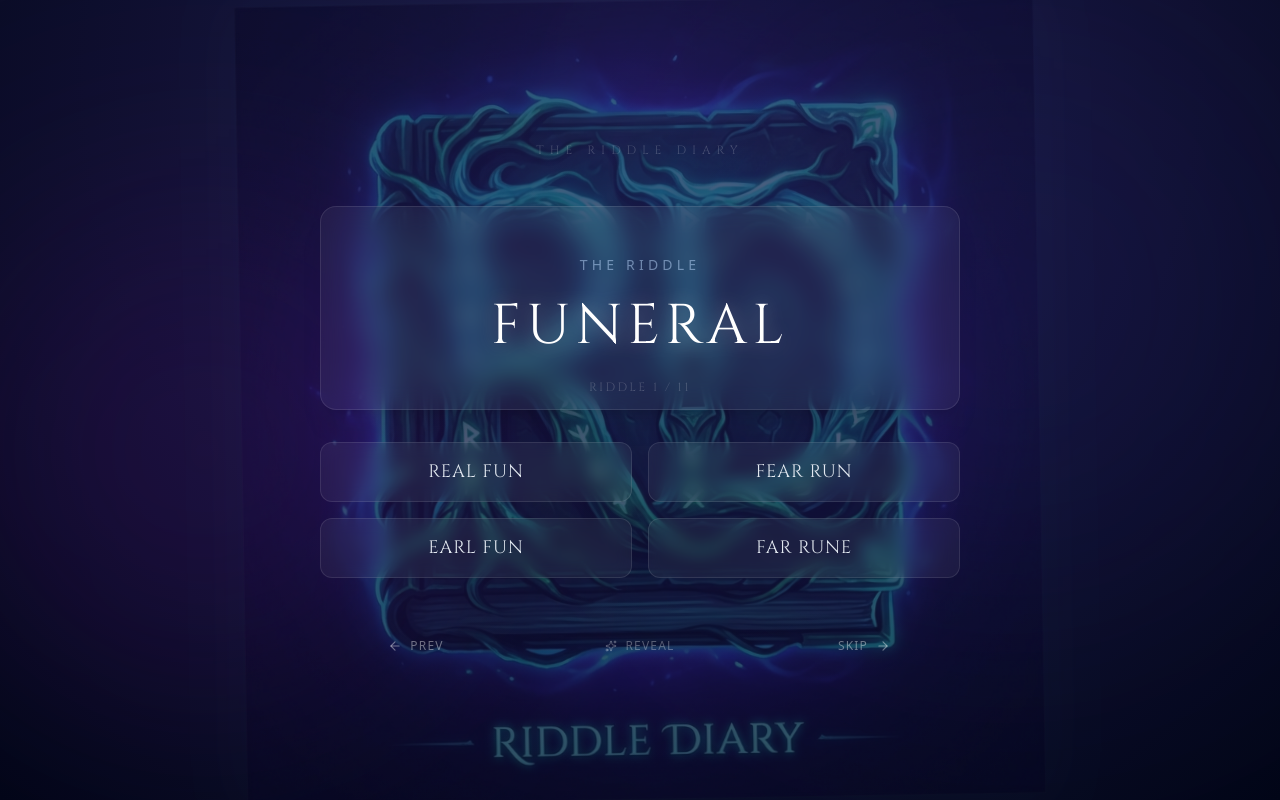
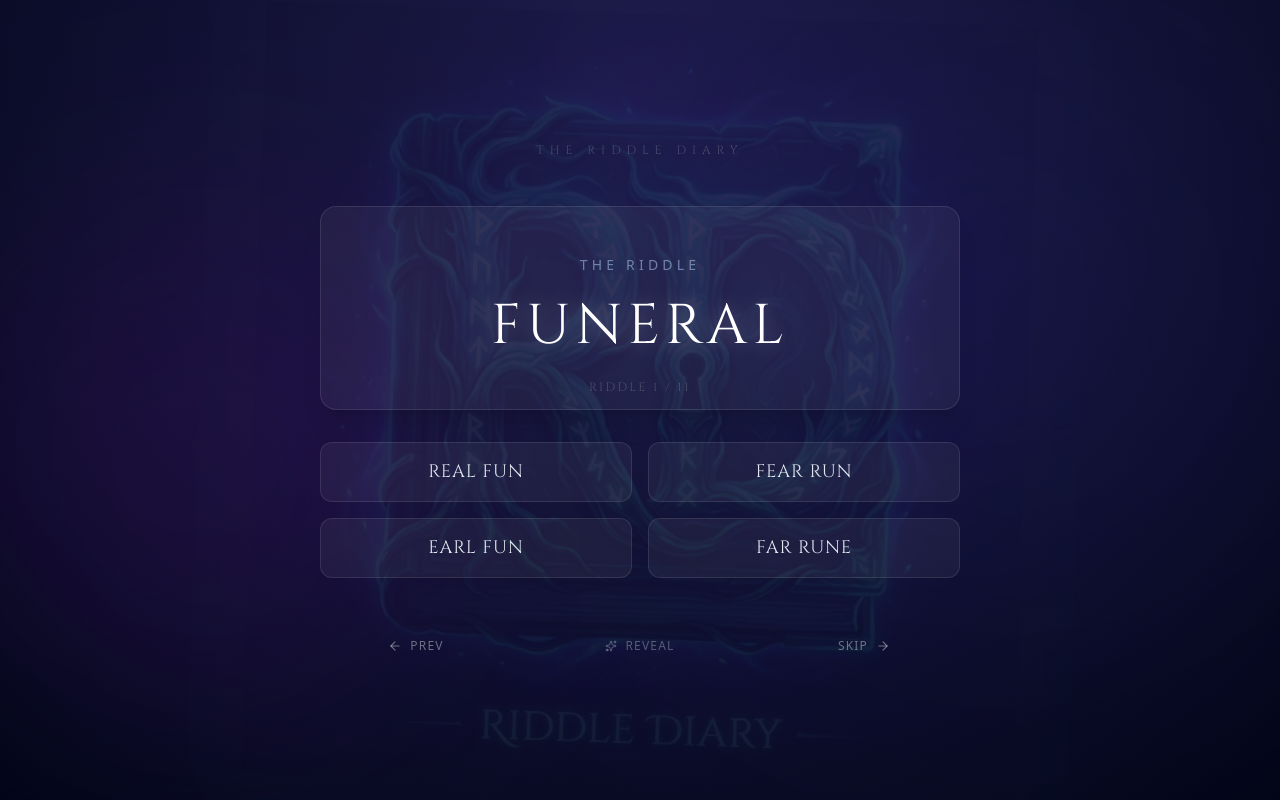
Before and after one commit to smaxiso/real-fun, a React (Vite) app: page / in a window 1280 px wide. Built offline with nearby package versions, Linux system fonts and the light colour scheme.

Commit message:
Add cinematic intro sequence and refine background opacity

```diff
--- a/src/App.tsx
+++ b/src/App.tsx
@@ -1,11 +1,20 @@
-import { useState } from 'react';
+import { useState, useEffect } from 'react';
 import { riddles } from './data/riddles';
 import { Quiz } from './components/Quiz';
-import { motion } from 'framer-motion';
+import { motion, AnimatePresence, type Variants } from 'framer-motion';
 
 function App() {
   const [currentRiddleIndex, setCurrentRiddleIndex] = useState(0);
   const [isRiddleSolved, setIsRiddleSolved] = useState(false);
+  const [isIntro, setIsIntro] = useState(true);
+
+  useEffect(() => {
+    // Cinematic intro timer
+    const timer = setTimeout(() => {
+      setIsIntro(false);
+    }, 2500);
+    return () => clearTimeout(timer);
+  }, []);
 
   const handleNext = () => {
     setIsRiddleSolved(false);
@@ -21,11 +30,33 @@ function App() {
     setIsRiddleSolved(true);
   };
 
+  // Logo Animation Variants
+  const logoVariants: Variants = {
+    intro: {
+      opacity: 1,
+      scale: 1,
+      filter: "drop-shadow(0 0 50px rgba(34,211,238,0.6))",
+      transition: { duration: 1.5, ease: "easeInOut" }
+    },
+    watermark: {
+      opacity: [0.01, 0.1, 0.01],
+      scale: [0.9, 1, 0.9],
+      rotate: [0, 2, -2, 0],
+      filter: "drop-shadow(0 0 30px rgba(34,211,238,0.1))",
+      transition: {
+        opacity: { duration: 10, repeat: Infinity, ease: "easeInOut" },
+        scale: { duration: 10, repeat: Infinity, ease: "easeInOut" },
+        rotate: { duration: 10, repeat: Infinity, ease: "easeInOut" },
+        filter: { duration: 0.5 } // quick transition for filter
+      }
+    }
+  };
+
   return (
-    <div className="relative min-h-screen w-full flex flex-col items-center justify-center p-4">
+    <div className="relative min-h-screen w-full flex flex-col items-center justify-center p-4 overflow-hidden">
 
       {/* Atmospheric Background Elements */}
-      <div className="fixed inset-0 pointer-events-none overflow-hidden flex items-center justify-center">
+      <div className="fixed inset-0 pointer-events-none flex items-center justify-center z-0">
         {/* Fog 1 */}
         <motion.div
           animate={{ x: [-100, 100] }}
@@ -39,27 +70,26 @@ function App() {
           className="absolute bottom-1/4 right-0 w-[600px] h-[600px] bg-indigo-900/20 rounded-full blur-[140px] mix-blend-screen"
         />
 
-        {/* Logo Watermark */}
+        {/* Logo (Intro Splash -> Watermark) */}
         <motion.img
           src="/logo.png"
-          alt=""
-          initial={{ opacity: 0, scale: 0.8 }}
-          animate={{
-            opacity: [0.1, 0.3, 0.1],
-            scale: [0.9, 1, 0.9],
-            rotate: [0, 2, -2, 0]
-          }}
-          transition={{
-            duration: 10,
-            repeat: Infinity,
-            ease: "easeInOut"
-          }}
-          className="w-[90vw] md:w-[800px] object-contain mix-blend-screen filter drop-shadow-[0_0_30px_rgba(34,211,238,0.1)]"
+          alt="The Riddle Diary Logo"
+          variants={logoVariants}
+          initial="intro"
+          animate={isIntro ? "intro" : "watermark"}
+          className="w-[90vw] md:w-[800px] object-contain mix-blend-screen z-0"
         />
       </div>
 
-      {/* Main Content */}
-      <div className="relative z-10 w-full flex flex-col items-center">
+      {/* Main Content (Fades in after intro) */}
+      <AnimatePresence>
+        {!isIntro && (
+          <motion.div
+            initial={{ opacity: 0, y: 20, filter: "blur(10px)" }}
+            animate={{ opacity: 1, y: 0, filter: "blur(0px)" }}
+            transition={{ duration: 1.5, ease: "easeOut" }}
+            className="relative z-10 w-full flex flex-col items-center"
+          >
             <header className="w-full p-6 text-center flex flex-col items-center justify-center">
               <h1 className="font-serif text-white/20 tracking-[0.5em] text-xs mb-2">THE RIDDLE DIARY</h1>
               {isRiddleSolved && (
@@ -82,7 +112,9 @@ function App() {
               currentIndex={currentRiddleIndex + 1}
               totalRiddles={riddles.length}
             />
-      </div>
+          </motion.div>
+        )}
+      </AnimatePresence>
 
     </div>
   );
```
Lines whose indentation alone changed are shown as unchanged.
